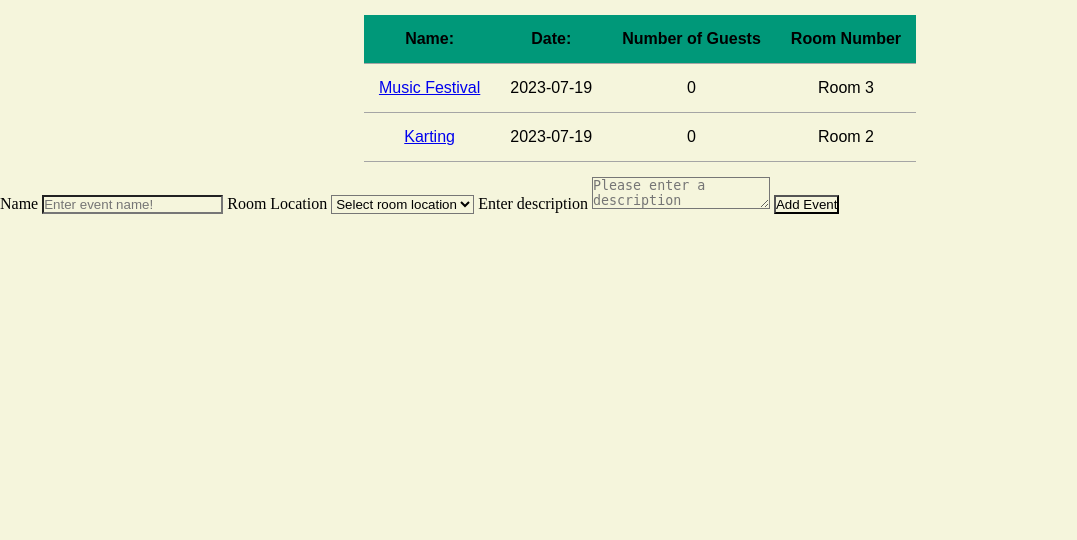
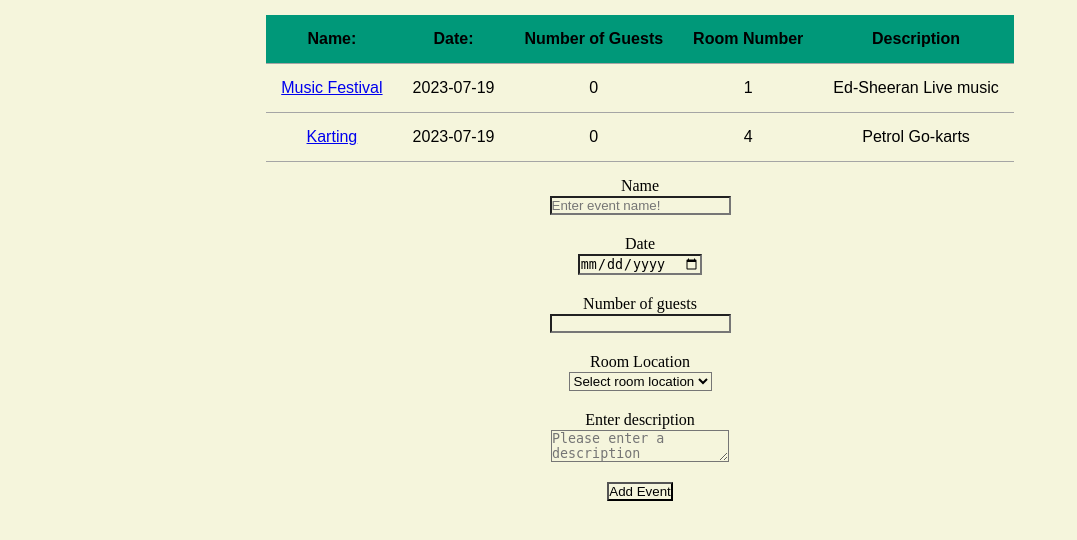
Before and after one commit to lewis-ferguson/flask_template_lab, a Flask app: page /events in a window 1280 px wide. Shown: the part 27-567 px from the top of the page, without its empty margins (0-1077 px from the left). Run offline with Flask 3, Linux system fonts and the light colour scheme.

Commit message:
added html date picker and fixed bugs where guests would not udpate

```diff
--- a/controllers/events_controller.py
+++ b/controllers/events_controller.py
@@ -1,5 +1,5 @@
 from flask import render_template, Blueprint, request
-from models.events_list import events, add_new_event
+from models.events_list import events, add_new_event, add_guests
 from models.event import Event
 from datetime import date
 
@@ -13,8 +13,12 @@ def index():
 @events_blueprint.route('/events', methods =["POST"])
 def add_event():
     event_name = request.form['name']
+    event_date = request.form['date']
+    event_guests = request.form['guests']
     event_room_location = request.form['room_location']
     event_description = request.form['description']
     new_event = Event(event_name, event_room_location, event_description)
     add_new_event(new_event)
+    add_guests(new_event, event_guests)
+    new_event.date = event_date
     return render_template('index.jinja', title='Events List', events = events)
--- a/models/event.py
+++ b/models/event.py
@@ -4,9 +4,6 @@ class Event():
     def __init__(self, name, room_location, description):
         self.name= name
         self.date = date.today()
-        self.guests = []
+        self.guests = 0
         self.room_location = room_location
         self.description = description
-
-    def num_of_guests(self):
-        return len(self.guests)
--- a/models/events_list.py
+++ b/models/events_list.py
@@ -1,9 +1,12 @@
 from models.event import Event
 
-event1 =Event("Music Festival", "Room 3", "Ed-Sheeran Live music")
-event2 = Event("Karting", "Room 2", "Petrol Go-karts")
+event1 =Event("Music Festival", 1, "Ed-Sheeran Live music")
+event2 = Event("Karting", 4, "Petrol Go-karts")
 
 events = [event1, event2]
 
 def add_new_event(event):
     events.append(event)
+
+def add_guests(event, num):
+    event.guests += int(num)
--- a/static/style.css
+++ b/static/style.css
@@ -47,3 +47,11 @@ h3 {
 .table tr {
     border-bottom: 1px solid #a5a5a5;
 }
+
+form {
+    flex-direction: column;
+    justify-content:  center;
+    align-items: center;
+    display: flex;
+    gap: 1px;
+}
--- a/templates/index.jinja
+++ b/templates/index.jinja
@@ -18,6 +18,8 @@
             <th>Date:</th>
             <th>Number of Guests</th>
             <th>Room Number</th>
+            <th>Description</th>
+
         </tr>
 
     {% for event  in events  %}
@@ -25,8 +27,9 @@
     <tr>
         <td><a href="http://127.0.0.1:4999/events/{{event.index}}">{{ event.name }}</a></td>
         <td>{{ event.date }}</td>
-        <td>{{ event.num_of_guests()}} </td>
+        <td>{{ event.guests}} </td>
         <td>{{ event.room_location }}</td>
+        <td>{{ event.description}}</td>
         </tr>
 
     {% endfor %}
@@ -35,6 +38,16 @@
     <form action="/events" method ="post">
 <label for="name">Name</label>
 <input type="text" name="name" id = "name" placeholder="Enter event name!">
+<br>
+
+<label for="date">Date</label>
+<input type="date" name="date" id="date" value="date">
+<br>
+
+<label for="guests" name="guests">Number of guests</label>
+<input type="number" name ="guests" id="guests">
+<br>
+
 <label for="room_location">Room Location</label>
 <select for="room" name ="room_location" id = "room_location">
 <option disabled selected>Select room location</option>
@@ -43,8 +56,10 @@
 <option name="room" value="3">3</option>
 <option name="room" value="4">4</option>
 </select>
+<br>
 <label for="description">Enter description</label>
 <textarea name="description" id="description" placeholder="Please enter a description"></textarea>
+<br>
 <input type="submit" value="Add Event">
 </form>
 
```
Also changed, not shown: templates/add.jinja (deleted, +0 -27 lines).
